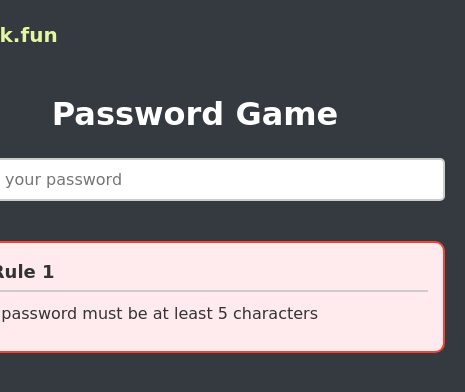
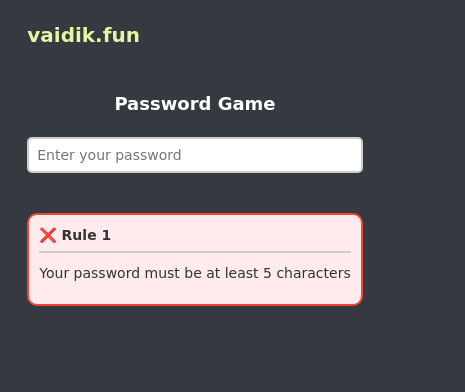
Before and after one commit to vaidiksule/Password-Game-React, a React app: page / in a window 390 px wide. Shown: the top 392 px of the page, 465 px wide, since content can reach past the window. Built offline with nearby package versions, Linux system fonts and the light colour scheme; the HTML template or start-up script is replaced by a standard one.

Commit message:
made it responsive

```diff
--- a/src/component/PasswordPage.css
+++ b/src/component/PasswordPage.css
@@ -20,11 +20,13 @@
 h1, h2 {
   color: #ffffff;
   margin-bottom: 20px;
+  text-align: center;
 }
 
 /* Input Field Styling */
 .password-input {
-  width: 500px;
+  width: 100%;
+  max-width: 500px;
   padding: 10px;
   font-size: 16px;
   border: 2px solid #ccc;
@@ -38,6 +40,7 @@ h1, h2 {
   outline: none;
 }
 
+/* Button Styling */
 .password-button {
   padding: 10px 20px;
   font-size: 16px;
@@ -46,15 +49,22 @@ h1, h2 {
   border: none;
   border-radius: 5px;
   cursor: pointer;
+  transition: background-color 0.3s ease;
 }
 
 .password-button:hover {
   background-color: #0056b3;
 }
 
+.password-button:disabled {
+  background-color: #a9d2f3;
+  cursor: not-allowed;
+}
+
 /* Rules Container Styling */
 .completed-rules-container {
-  width: 500px;
+  width: 100%;
+  max-width: 500px;
   margin-top: 20px;
   display: flex;
   flex-direction: column-reverse; /* To ensure newly added rules appear at the top */
@@ -65,7 +75,7 @@ h1, h2 {
 /* Rule Styling */
 .rule {
   padding: 15px;
-  width: 500px;
+  width: 100%;
   border: 2px solid #ccc;
   border-radius: 10px;
   background-color: #ffffff;
@@ -85,14 +95,11 @@ h1, h2 {
 .rule-description {
   font-size: 16px;
   color: #333;
-  text-align: left; /* Aligns text to the left */
-  line-height: 1.5; /* Adds spacing between lines */
-  white-space: pre-wrap; /* Preserves formatting and newlines */
-  margin: 10px 0; /* Adds space around the rule description */
+  text-align: left;
+  line-height: 1.5;
+  white-space: pre-wrap;
+  margin: 10px 0;
 }
-
-
-
 
 /* Current Rule Styling */
 .rule.current {
@@ -136,3 +143,40 @@ h1, h2 {
   flex-direction: column;
   align-items: center;
 }
+
+/* Media queries for smaller screens */
+@media only screen and (max-width: 768px) {
+  .password-input {
+    font-size: 14px;
+  }
+
+  .password-button {
+    font-size: 14px;
+  }
+
+  .rule-header,
+  .rule-description {
+    font-size: 14px;
+  }
+}
+
+@media only screen and (max-width: 480px) {
+  h1, h2 {
+    font-size: 18px;
+  }
+
+  .password-input {
+    font-size: 14px;
+    padding: 8px;
+  }
+
+  .password-button {
+    font-size: 14px;
+    padding: 8px 15px;
+  }
+
+  .rule {
+    padding: 10px;
+    font-size: 14px;
+  }
+}
```
